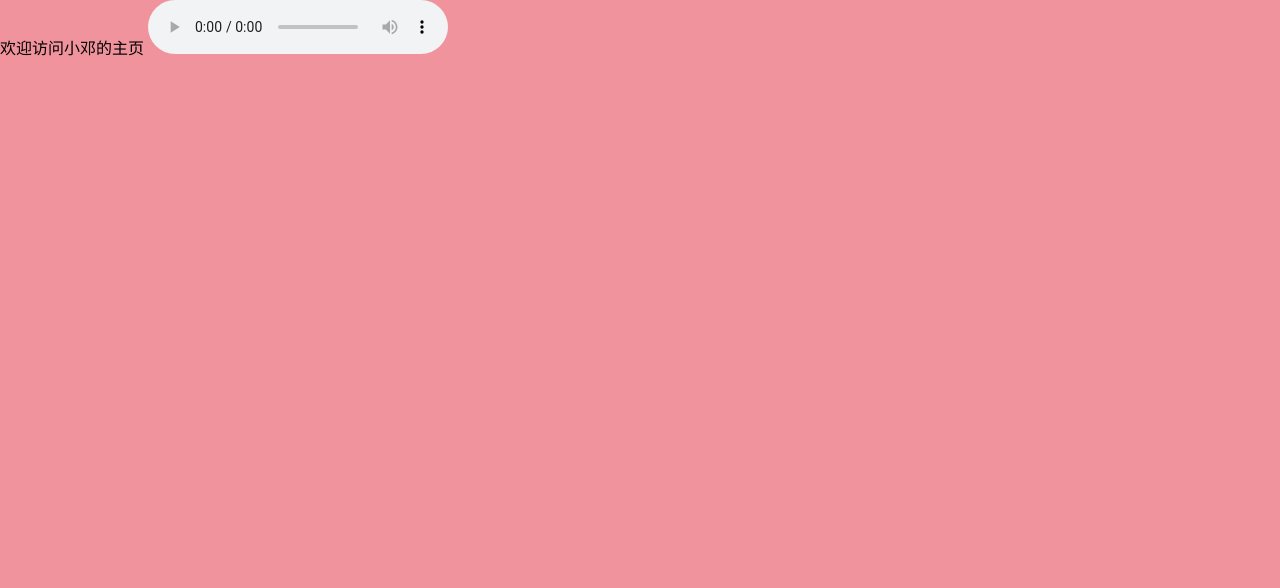
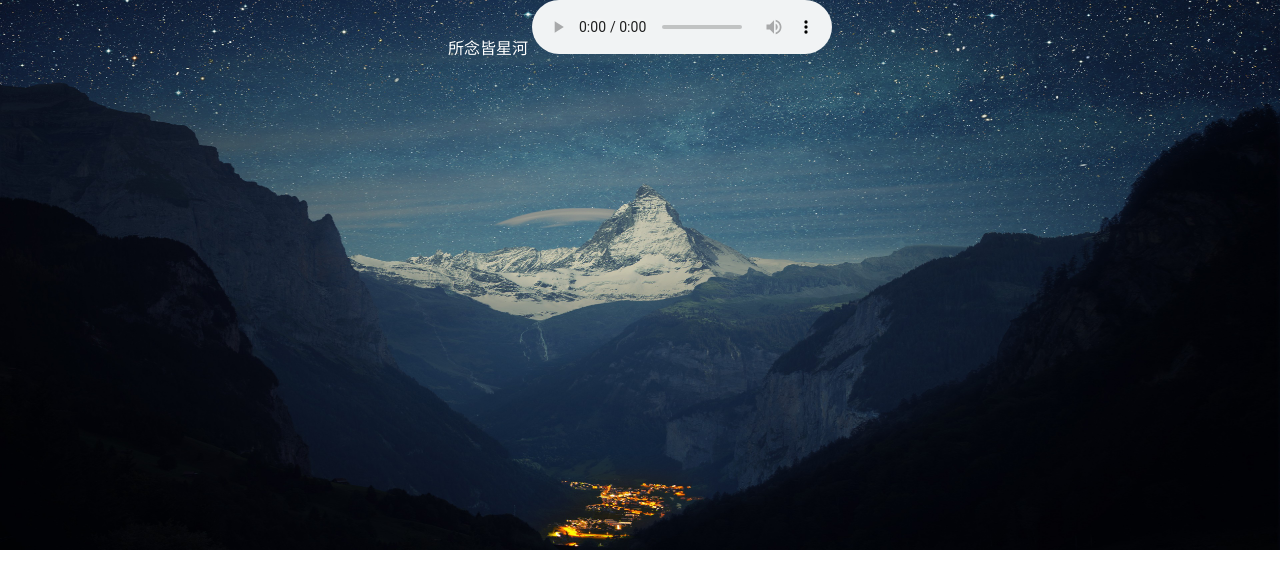
Before and after one commit to zhizhimanman/zhizhimanman.github.io, a plain HTML site: page index.html in a window 1280 px wide. Drawn offline with Linux system fonts and the light colour scheme.

Commit message:
Update index.html

```diff
--- a/index.html
+++ b/index.html
@@ -9,12 +9,20 @@
             padding:0;
         }
         body {
-            background-color:#f1939c;
+            background: url('背景.png') no-repeat;
+            background-size: 100% 100%;
+            height:550px;
+        }
+        div {
+            text-align: center;
+            color: #fff;
         }
     </style>
 </head>
 <body>
-    <p3>欢迎访问小邓的主页</p3>
-    <audio src="所念皆星河.mp3" controls="controls"></audio>
+    <div>
+        <p3 class="title">所念皆星河</p3>
+        <audio src="所念皆星河.mp3" controls="controls"></audio>
+    </div>
 </body>
 </html>
```
